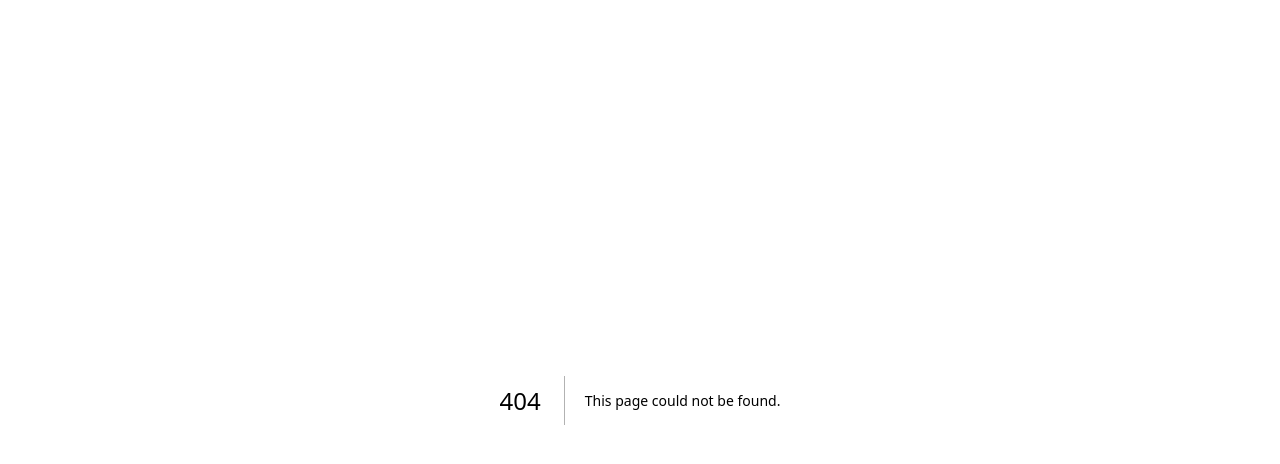
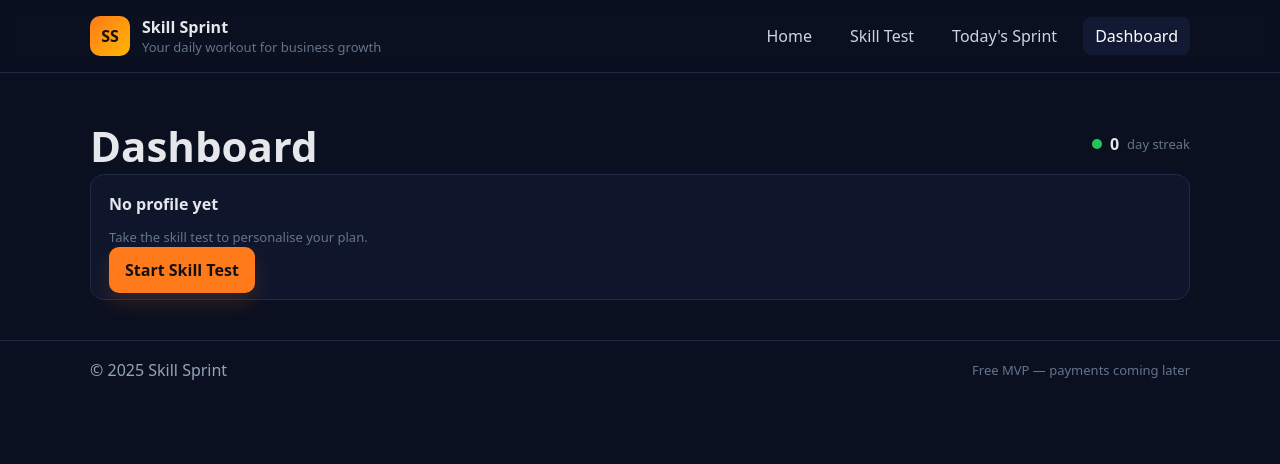
Before and after one commit to jammoody/skill-sprint, a Next.js app: page /dashboard in a window 1280 px wide. Before the commit this address had no page. Shown: the top 464 px of the page. Built offline with nearby package versions, Linux system fonts and the light colour scheme.

Commit message:
Create dashboard.js

```diff
--- /dev/null
+++ b/pages/dashboard.js
@@ -0,0 +1,57 @@
+import { useEffect, useState } from 'react';
+import Layout from '../components/Layout';
+import { storage } from '../lib/storage';
+import Link from 'next/link';
+
+export default function Dashboard(){
+  const [profile,setProfile]=useState(null);
+  const [history,setHistory]=useState([]);
+  const [streak,setStreak]=useState(0);
+
+  useEffect(()=>{
+    const p=storage.get('ss_profile'); setProfile(p);
+    const h=storage.get('ss_history',[]); setHistory(h);
+    const days = new Set(h.map(e=> new Date(e.date).toDateString()));
+    let s=0; let t=new Date(); while(days.has(t.toDateString())){s++; t.setDate(t.getDate()-1)}; setStreak(s);
+  },[]);
+
+  return (
+    <Layout active="dashboard">
+      <section className="container section">
+        <div style={{display:'flex',justifyContent:'space-between',alignItems:'center'}}>
+          <h1 className="h1">Dashboard</h1>
+          <div className="streak"><span className="dot"></span><b>{streak}</b><span className="hint">day streak</span></div>
+        </div>
+
+        {!profile && <div className="card"><b>No profile yet</b><p className="hint">Take the skill test to personalise your plan.</p><Link className="btn" href="/onboarding">Start Skill Test</Link></div>}
+
+        {profile && (
+          <div className="grid" style={{gridTemplateColumns:'2fr 1fr'}}>
+            <div className="card">
+              <div className="kicker">Your profile</div>
+              <p className="hint">Role: {profile.role} • Years: {profile.years} • Focus: {(profile.focus||[]).join(', ')||'—'} • Time: {profile.time} min/day</p>
+              <p className="hint">Challenge: {profile.challenge||'—'}</p>
+              <div style={{marginTop:12}}>
+                <Link href="/onboarding" className="btn secondary">Edit profile</Link>
+                <Link href="/sprint" className="btn" style={{marginLeft:10}}>Go to today&apos;s sprint</Link>
+              </div>
+            </div>
+
+            <div className="card">
+              <div className="kicker">Progress</div>
+              <p className="hint">Completed sprints: {history.length}</p>
+              <ul style={{maxHeight:240, overflow:'auto', paddingLeft:16}}>
+                {history.slice().reverse().map((h,i)=>(
+                  <li key={i} style={{margin:'8px 0'}}>
+                    <span className="badge">{new Date(h.date).toLocaleDateString()}</span> <b>{h.title}</b>
+                    <div className="hint">Reflection: {h.reflection||'—'} • Rating: {h.rating||'—'}</div>
+                  </li>
+                ))}
+              </ul>
+            </div>
+          </div>
+        )}
+      </section>
+    </Layout>
+  );
+}
```
